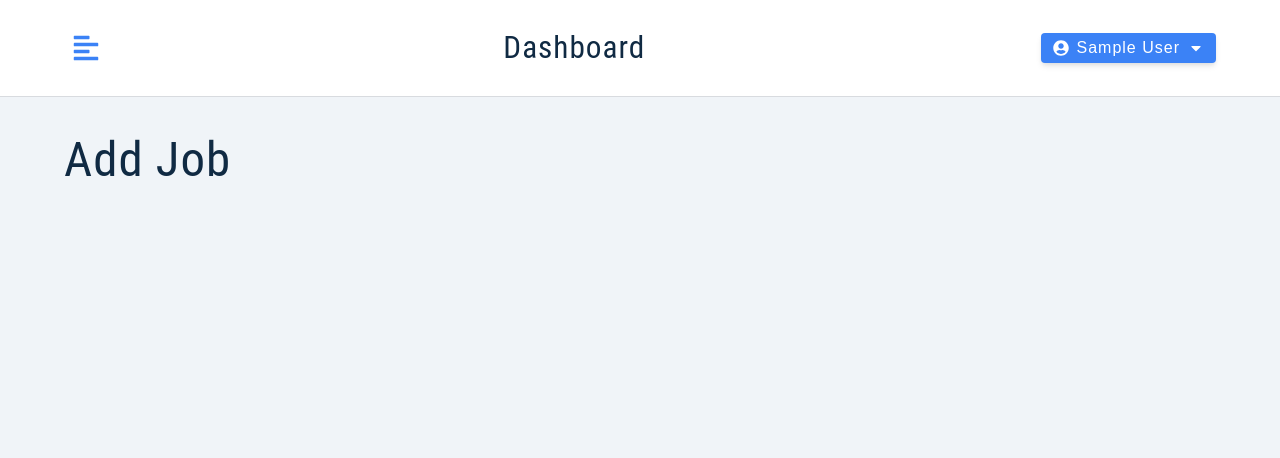
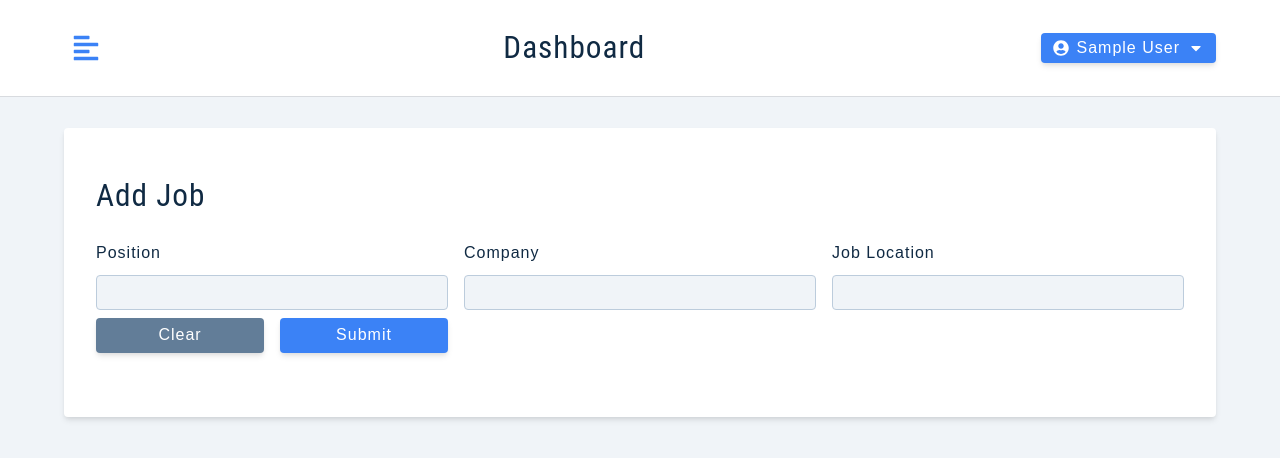
Before and after one commit to srdjo99/jobster-react, a React (Create React App) app: page /add-job in a window 1280 px wide. Shown: the top 458 px of the page. Built offline with nearby package versions, Linux system fonts and the light colour scheme; sample sign-in values are in the browser's storage.

Commit message:
Form basic structure

```diff
--- a/src/pages/dashboard/AddJob.tsx
+++ b/src/pages/dashboard/AddJob.tsx
@@ -1,12 +1,88 @@
-import React, { ReactElement } from "react";
+import React, { ReactElement, FormEvent, ChangeEvent } from "react";
 import { useSelector, useDispatch } from "react-redux";
 import { toast } from "react-toastify";
 
 import { FormRow } from "../../components";
 import Wrapper from "../../assets/wrappers/DashboardFormPage";
+import { RootState } from "../../store";
 
 const AddJob = (): ReactElement => {
-  return <h1>Add job</h1>;
+  const {
+    isLoading,
+    position,
+    company,
+    jobLocation,
+    jobType,
+    jobTypeOptions,
+    status,
+    statusOptions,
+    isEditing,
+    editJobId,
+  } = useSelector((store: RootState) => store.job);
+
+  const handleSubmit = (e: FormEvent<HTMLFormElement>) => {
+    e.preventDefault();
+    console.log("submit");
+
+    // if (!position || !company || !jobLocation) {
+    //   toast.error("Please fill out all fields");
+    //    return;
+    // }
+  };
+
+  const handleJobInput = (e: ChangeEvent<HTMLInputElement>) => {
+    const name = e.target.name;
+    const value = e.target.value;
+    console.log(name, value);
+  };
+
+  return (
+    <Wrapper>
+      <form className="form" onSubmit={(e) => handleSubmit(e)}>
+        <h3>{isEditing ? "edit job" : "add job"}</h3>
+        <div className="form-center">
+          {/* position */}
+          <FormRow
+            type="text"
+            name="position"
+            value={position}
+            handleChange={handleJobInput}
+          />
+          {/* company */}
+          <FormRow
+            type="text"
+            name="company"
+            value={company}
+            handleChange={handleJobInput}
+          />
+          {/* jobLocation */}
+          <FormRow
+            type="text"
+            name="jobLocation"
+            labelText="job location"
+            value={jobLocation}
+            handleChange={handleJobInput}
+          />
+          <div className="btn-container">
+            <button
+              type="button"
+              className="btn btn-block clear-btn"
+              onClick={() => console.log("clear values")}
+            >
+              clear
+            </button>
+            <button
+              type="submit"
+              className="btn btn-block submit-btn"
+              disabled={isLoading}
+            >
+              submit
+            </button>
+          </div>
+        </div>
+      </form>
+    </Wrapper>
+  );
 };
 
 export default AddJob;
```
